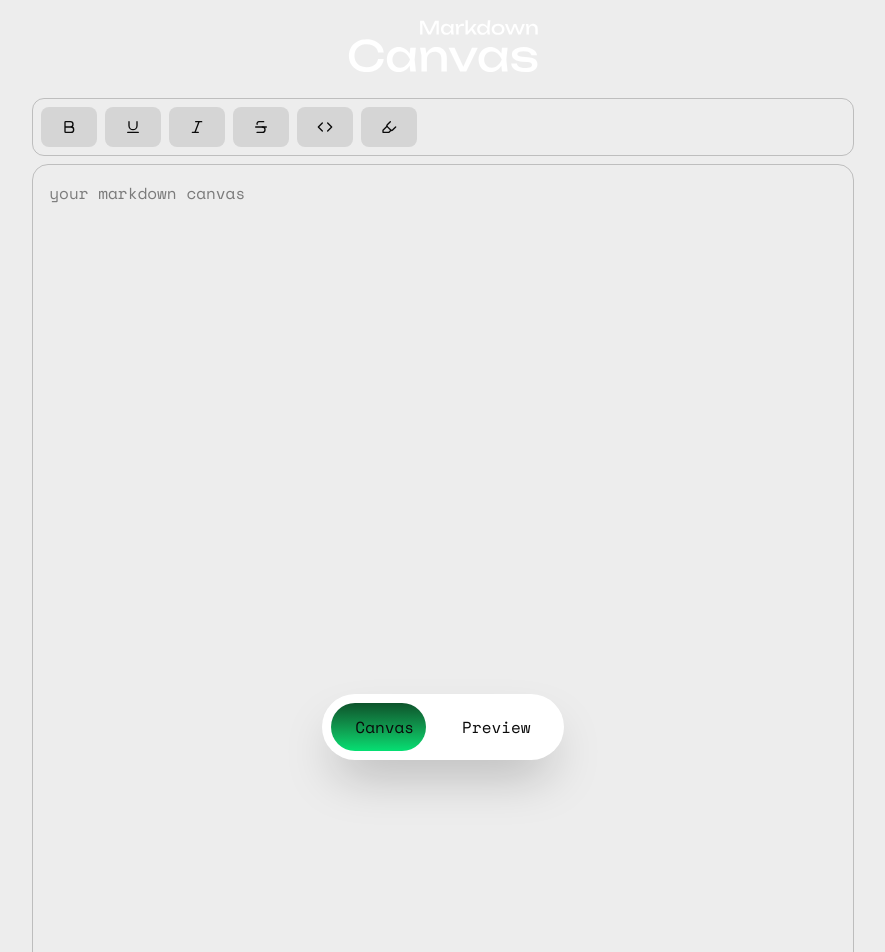
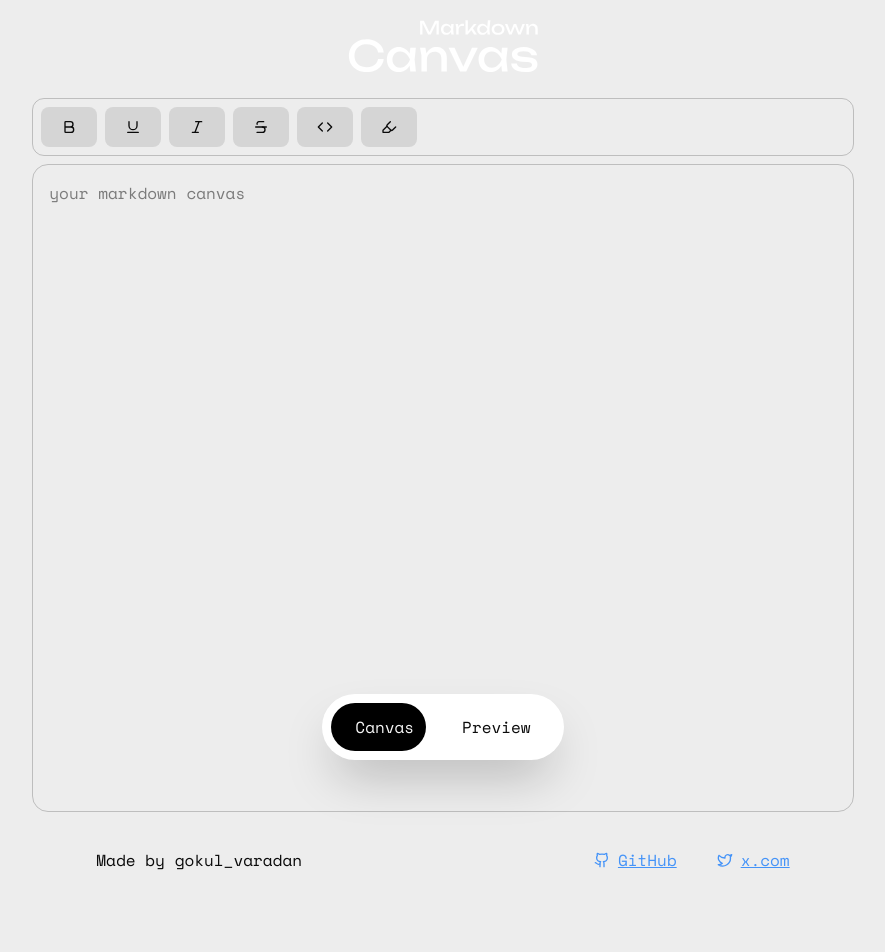
Before and after one commit to gokulcodes/markdown-canvas, a Next.js app: page / in a window 1280 px wide. Shown: the top 952 px of the page, without its empty margins (197-1082 px from the left). Built offline with nearby package versions, Linux system fonts and the light colour scheme.

Commit message:
Self branding footer added. OGP tag updated

```diff
--- a/src/app/globals.css
+++ b/src/app/globals.css
@@ -5,7 +5,7 @@
   --background: #ffffff;
   --foreground: #171717;
   caret-color: greenyellow;
-  transition: all 0.4s ease;
+  transition: all 0.6s ease-in-out;
 
 }
 
--- a/src/app/layout.js
+++ b/src/app/layout.js
@@ -26,6 +26,22 @@ export default function RootLayout({ children }) {
         href="https://fonts.googleapis.com/css2?family=Space+Mono:ital,wght@0,400;0,700;1,400;1,700&display=swap"
         rel="stylesheet"
       />
+
+      <meta property="og:title" content="Markdown Canvas" />
+      <meta
+        property="og:description"
+        content="A simple lightweight markdown previewer with extensive customizability"
+      />
+      <meta property="og:type" content="website" />
+      <meta property="og:url" content="https://markdowncanvas.netlify.app/" />
+      <meta
+        property="og:image"
+        content="https://raw.githubusercontent.com/gokulcodes/markdown-canvas/main/public/poster.png"
+      />
+      <meta property="og:site_name" content="Markdown Canvas" />
+
+      <meta property="og:locale" content="en_US" />
+      <meta property="og:updated_time" content="2025-04-14T06:42:11.155Z" />
       <body
         className={`${geistSans.variable} ${geistMono.variable} antialiased`}
       >
--- a/src/app/page.js
+++ b/src/app/page.js
@@ -4,9 +4,11 @@ import Markdown from "@/components";
 import {
   LuBold,
   LuCode,
+  LuGithub,
   LuHighlighter,
   LuItalic,
   LuStrikethrough,
+  LuTwitter,
   LuUnderline,
 } from "react-icons/lu";
 
@@ -135,7 +137,7 @@ export default function Home() {
               id="canvas"
               placeholder="your markdown canvas"
               onChange={handleInput}
-              className="w-full h-[100vh] resize-none field outline-none p-4 font-sans"
+              className="w-full h-[80vh] resize-none field outline-none p-4 font-sans"
             ></textarea>
           </div>
           {/* <div
@@ -146,12 +148,37 @@ export default function Home() {
         <Markdown width={100 - textSize}>{input}</Markdown> */}
         </div>
       ) : (
-        <div className="flex self-center h-full items-center justify-center md:w-8/12 w-full  p-4 ">
+        <div className="flex self-center items-center justify-center md:w-8/12 w-full  p-4 ">
           <Markdown>{input}</Markdown>
         </div>
       )}
+      <footer className=" md:w-8/12 w-full flex flex-col md:flex-row gap-10 px-20 justify-between items-center mb-40 mt-5 self-center">
+        <p>Made by gokul_varadan</p>
+        <div className="flex gap-10">
+          <a
+            href="https://github.com/gokulcodes/markdown-canvas"
+            target="_blank"
+            className="flex gap-2 items-center justify-center"
+          >
+            <LuGithub />
+            GitHub
+          </a>
+          <a
+            href="https://x.com/gokul_varadan"
+            className="flex gap-2 items-center justify-center"
+            target="_blank"
+          >
+            <LuTwitter />
+            x.com
+          </a>
+        </div>
+      </footer>
       <div className="fixed shadow-2xl flex self-center bg-white dark:bg-black border border-white/20 p-2 rounded-full bottom-10">
         <div className="relative" ref={containerRef}>
+          <div
+            ref={highlightRef}
+            className="bg-gradient-to-t transition-transform absolute left-0 mix-blend-difference top-0 bg-white rounded-full h-full"
+          />
           <button
             onClick={() => handleNavigation("canvas")}
             ref={canvasButtonRef}
@@ -166,10 +193,6 @@ export default function Home() {
           >
             Preview
           </button>
-          <div
-            ref={highlightRef}
-            className="bg-gradient-to-t transition-transform -z-10 from-green-400 absolute left-0 top-0 to-green-900 rounded-full h-full"
-          />
         </div>
       </div>
     </div>
--- a/src/components/index.jsx
+++ b/src/components/index.jsx
@@ -18,7 +18,7 @@ function Markdown({ children, width }) {
 
   return (
     <div
-      className="w-full rounded-2xl dark:bg-transparent bg-white overflow-hidden break-words overflow-y-scroll text-left font-sans border border-black/10 dark:border-white/20 p-10"
+      className="w-full rounded-2xl dark:bg-transparent bg-white overflow-hidden break-words overflow-y-scroll text-left font-sans border border-black/10 dark:border-white/20 p-10 h-[88vh]"
       ref={ref}
     ></div>
   );
```
